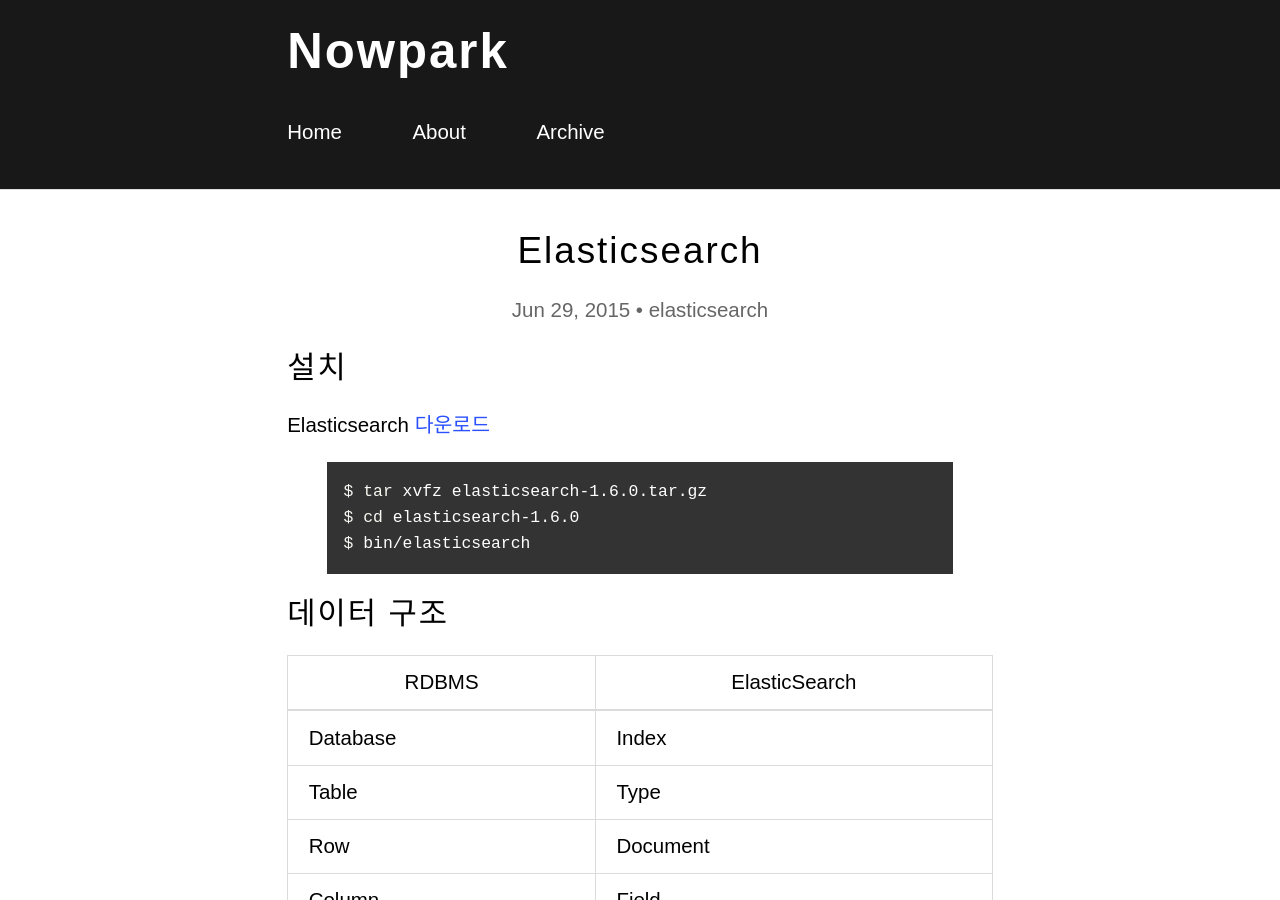
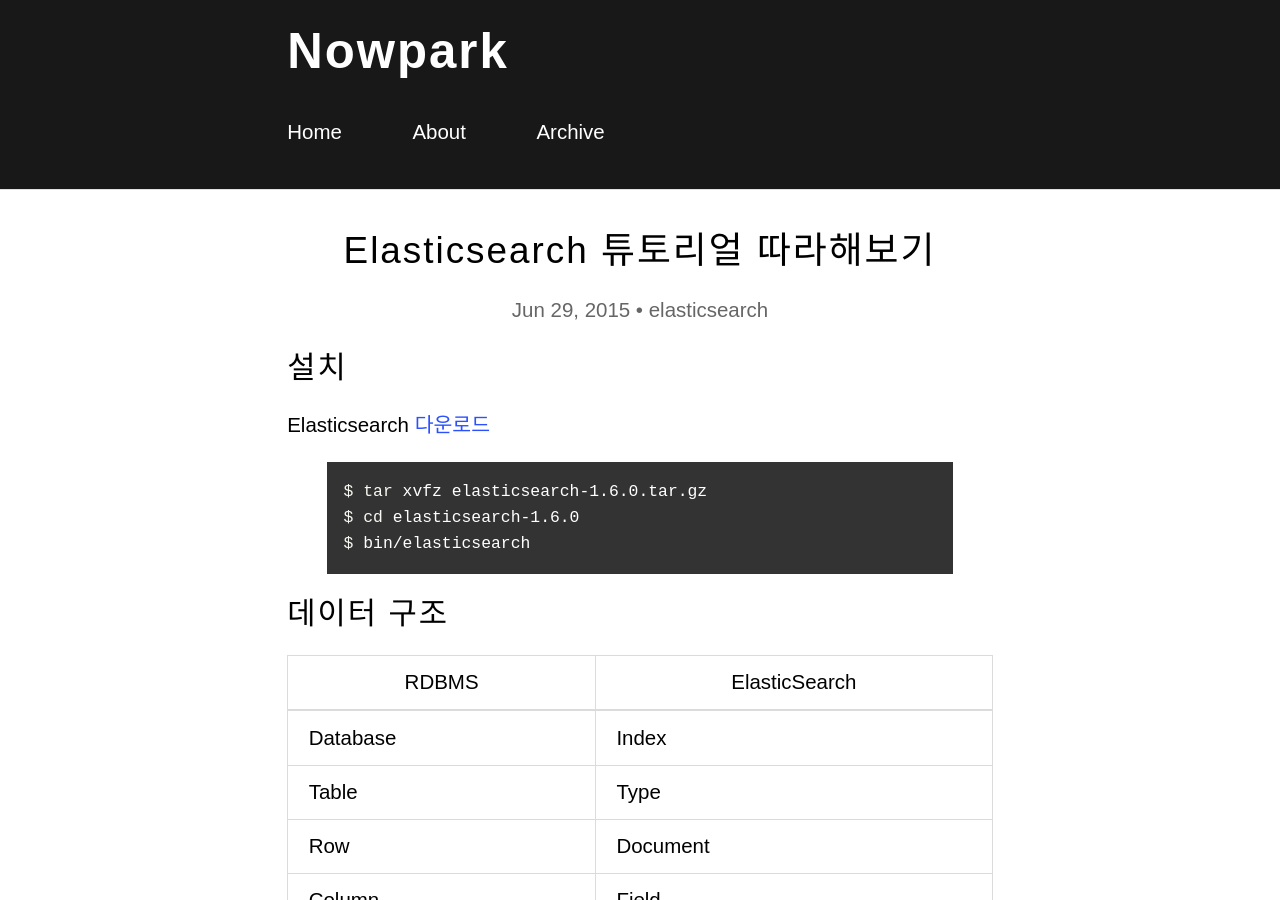
Before and after one commit to hyeonjae/hyeonjae.github.io.archive, a Jekyll site: the page built from _posts/2015-06-29-elasticsearch.md, in a window 1280 px wide and 900 px high. Built offline with Jekyll 4.4.1, drawn with Linux system fonts in a browser that asks for light colours; nearby versions of some CDN libraries; some web fonts are replaced; comment, search, counter and statistics services are not loaded.

Commit message:
no message

```diff
--- a/_posts/2015-06-29-elasticsearch.md
+++ b/_posts/2015-06-29-elasticsearch.md
@@ -1,5 +1,5 @@
 ---
-title:  "Elasticsearch"
+title:  "Elasticsearch 튜토리얼 따라해보기"
 date:   2015-06-29 09:14:26
 categories: elasticsearch
 ---
```
